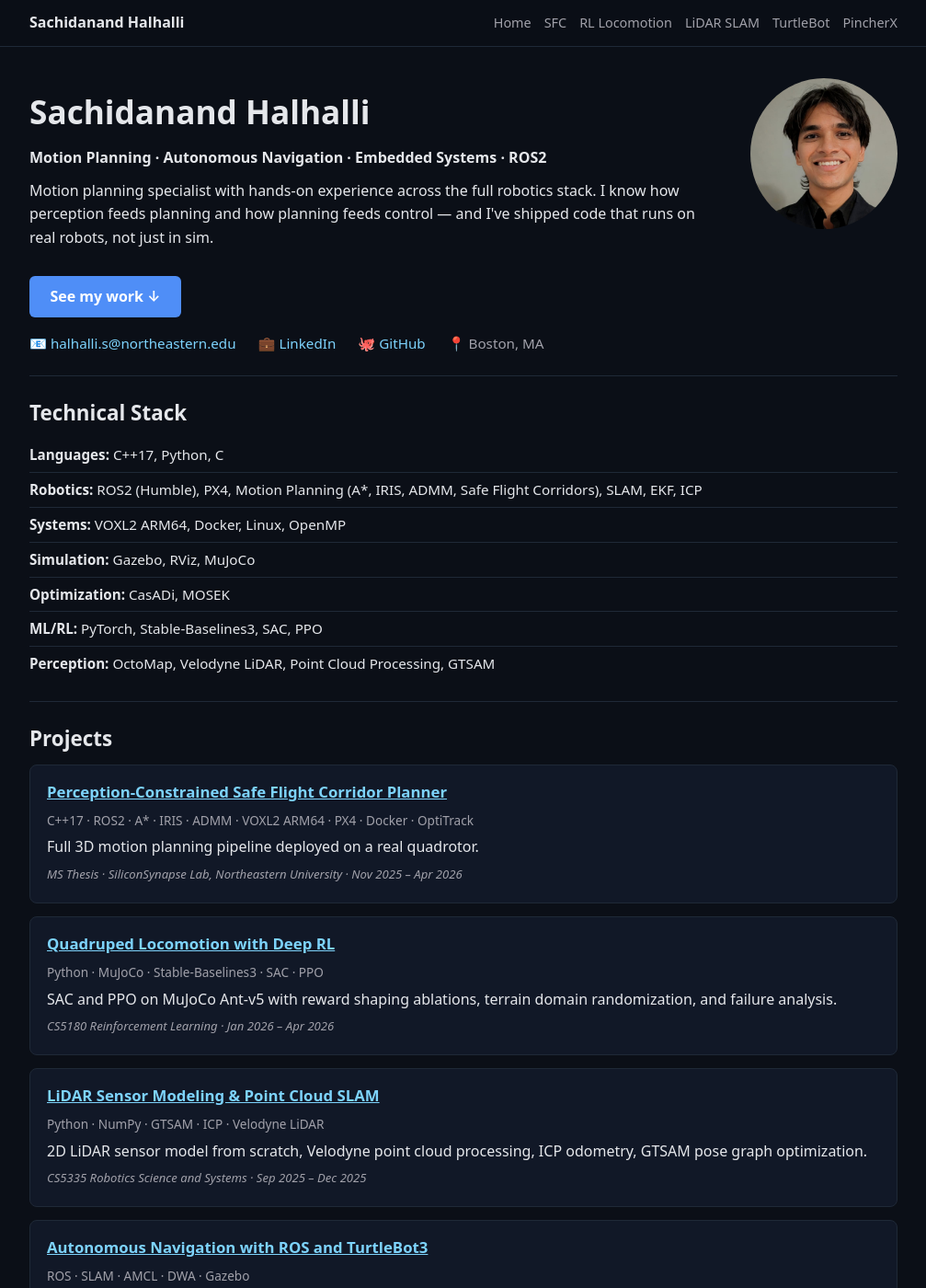
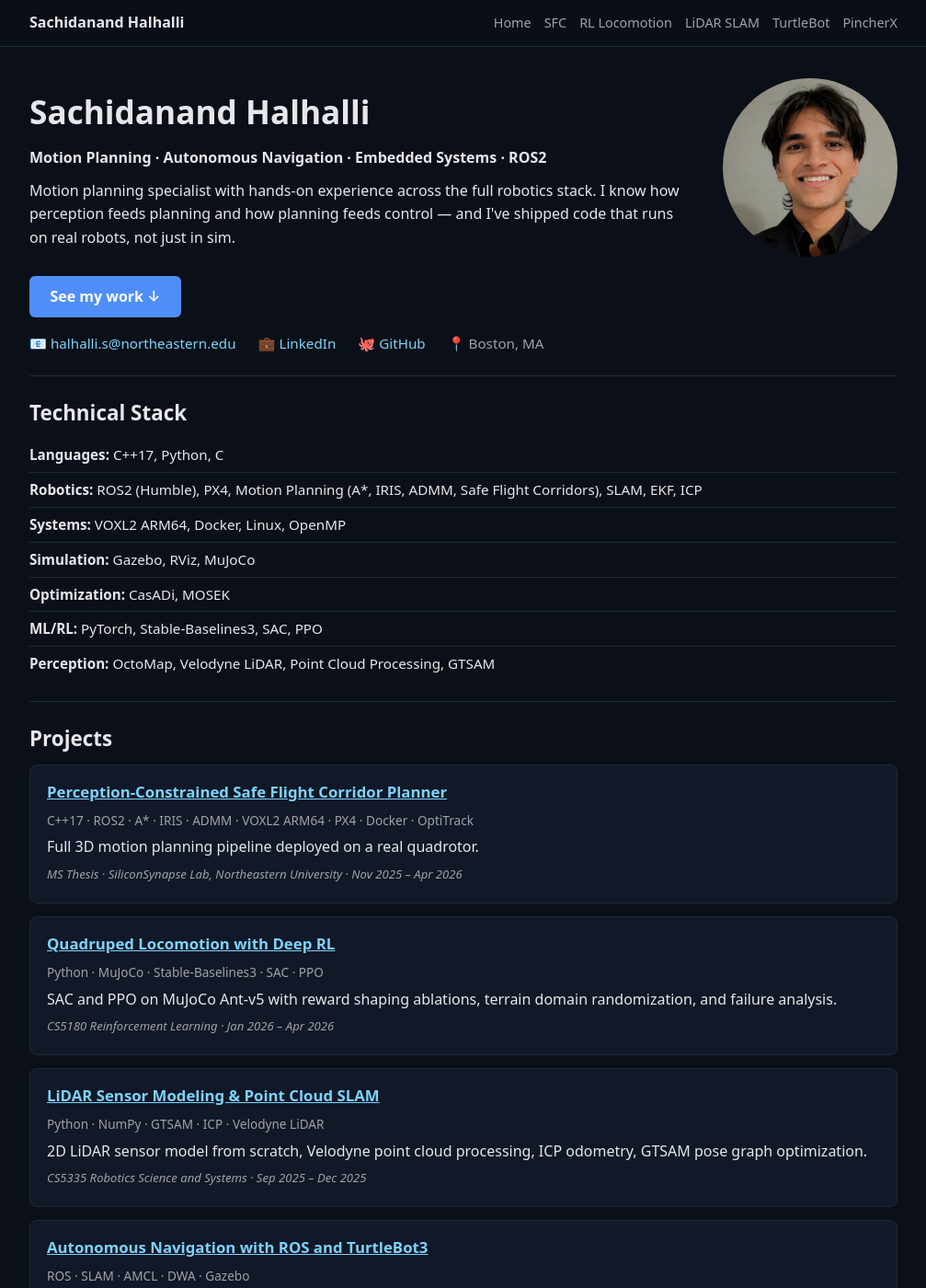
Before and after one commit to halhalli-s/halhalli-s.github.io, a Jekyll site: the page built from index.md, in a window 1280 px wide and 1400 px high. Shown: the whole window at 92% size, without its empty margins (136-1143 px from the left). Built offline with Jekyll 4.4.1, drawn with Linux system fonts in a browser that asks for light colours.

Commit message:
Update style.css

```diff
--- a/Assets/style.css
+++ b/Assets/style.css
@@ -120,8 +120,8 @@ blockquote {
 
 /* ── Profile pic ── */
 .profile-pic {
-  width: 160px;
-  height: 160px;
+  width: 190px;
+  height: 190px;
   border-radius: 50%;
   object-fit: cover;
   object-position: center 8%;
```
